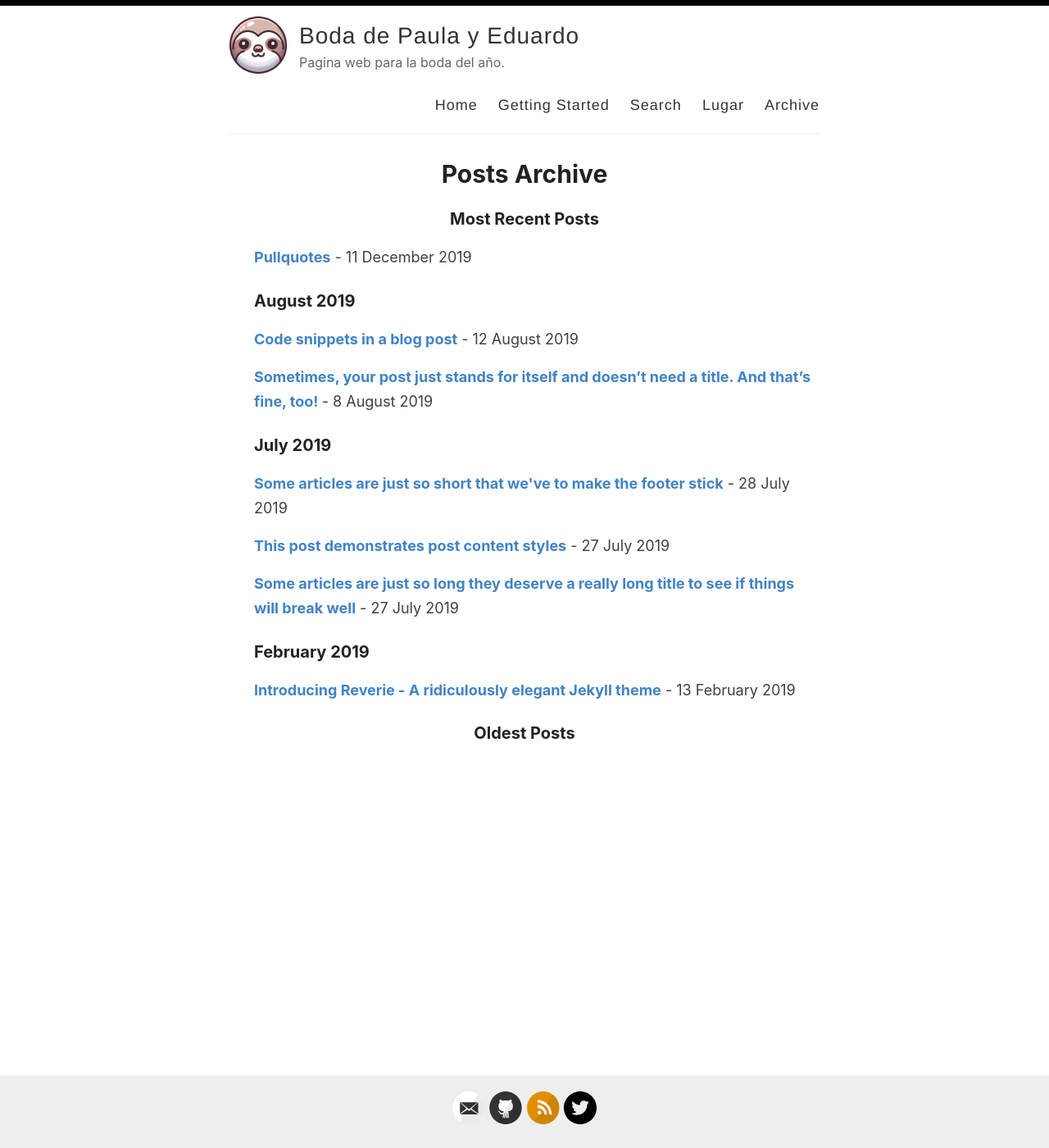
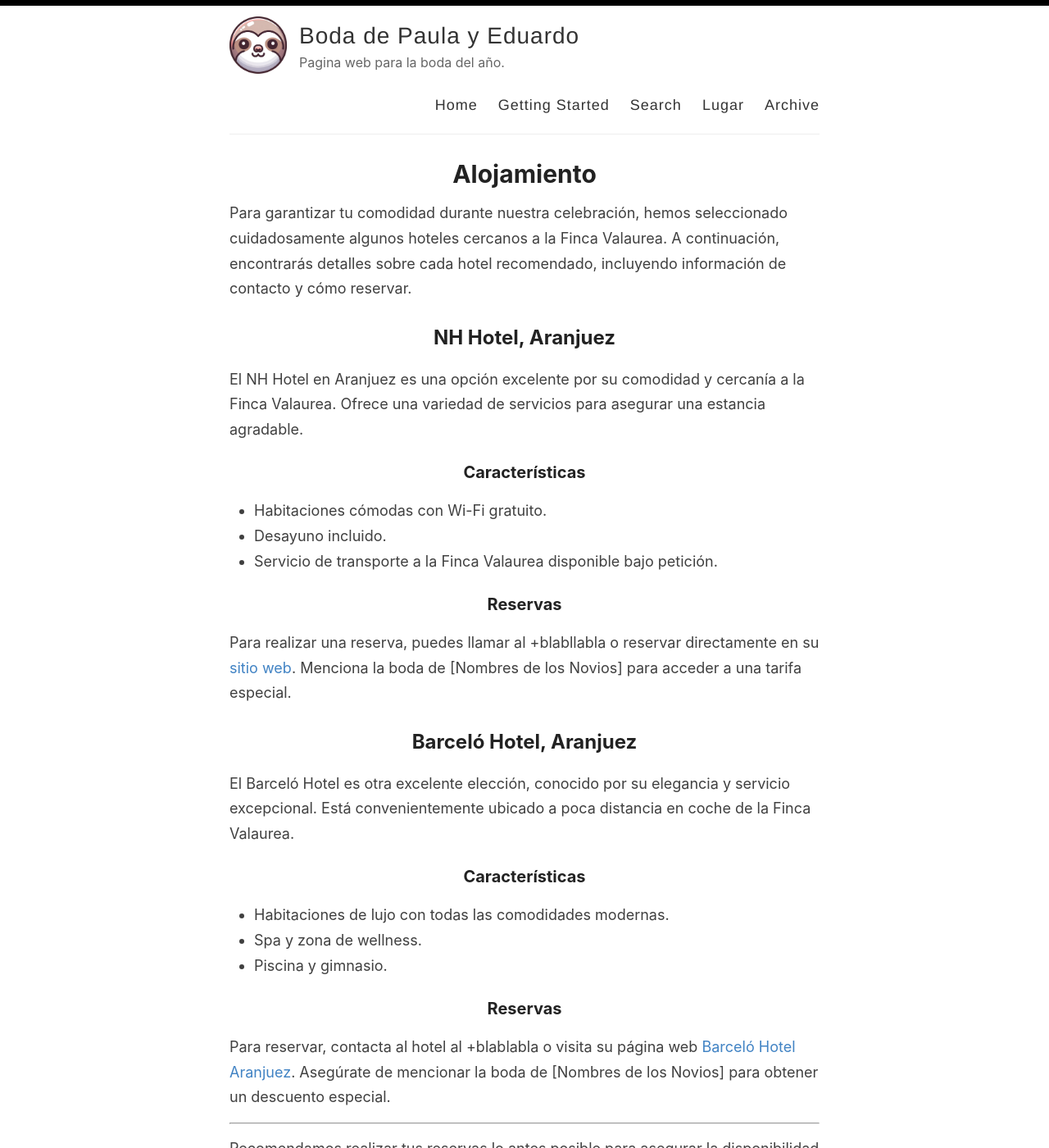
Before and after one commit to boda-paula-y-eduardo/boda-paula-eduardo, a Jekyll site: the page built from _pages/archive.md, in a window 1280 px wide and 1400 px high. Shown: the whole window at 82% size. Built offline with Jekyll 4.4.1, drawn with Linux system fonts in a browser that asks for light colours; some of the changed text lies outside the part shown.

Commit message:
Update archive.md

```diff
--- a/_pages/archive.md
+++ b/_pages/archive.md
@@ -1,33 +1,35 @@
 ---
 layout: page
-permalink: /archive/
-title: Posts Archive
+title: Alojamiento
+permalink: /alojamiento/
 ---
 
+Para garantizar tu comodidad durante nuestra celebración, hemos seleccionado cuidadosamente algunos hoteles cercanos a la Finca Valaurea. A continuación, encontrarás detalles sobre cada hotel recomendado, incluyendo información de contacto y cómo reservar.
 
-<div id="archives">
-  <section id="archive">
-     <h3>Most Recent Posts</h3>
-      {%for post in site.posts %}
-      {% unless post.next %}
-      <ul class="this">
-          {% else %}
-          {% capture month %}{{ post.date | date: '%B %Y' }}{% endcapture %}
-          {% capture nmonth %}{{ post.next.date | date: '%B %Y' }}{% endcapture %}
-          {% capture year %}{{ post.date | date: '%Y' }}{% endcapture %}
-          {% capture nyear %}{{ post.next.date | date: '%Y' }}{% endcapture %}
-          {% if year != nyear %}
-      </ul>
-      <h2 style="text-align:left;">{{ post.date | date: '%Y' }}</h2>
-      <ul class="past">
-          {% endif %}
-          {% if month != nmonth %}
-          <h3 style="text-align:left;">{{ post.date | date: '%B %Y' }}</h3>
-          {% endif %}
-          {% endunless %}
-          <p><b><a href="{{ site.baseurl }}{{ post.url }}">{% if post.title and post.title != "" %}{{post.title}}{% else %}{{post.excerpt |strip_html}}{%endif%}</a></b> - {% if post.date and post.date != "" %}{{ post.date | date: "%e %B %Y" }}{%endif%}</p>
-          {% endfor %}
-      </ul>
-    <h3>Oldest Posts</h3>
-  </section>
-</div>
+## NH Hotel, Aranjuez
+
+El NH Hotel en Aranjuez es una opción excelente por su comodidad y cercanía a la Finca Valaurea. Ofrece una variedad de servicios para asegurar una estancia agradable.
+
+### Características
+- Habitaciones cómodas con Wi-Fi gratuito.
+- Desayuno incluido.
+- Servicio de transporte a la Finca Valaurea disponible bajo petición.
+
+### Reservas
+Para realizar una reserva, puedes llamar al +blabllabla o reservar directamente en su [sitio web](https://www.nh-hoteles.es). Menciona la boda de [Nombres de los Novios] para acceder a una tarifa especial.
+
+## Barceló Hotel, Aranjuez
+
+El Barceló Hotel es otra excelente elección, conocido por su elegancia y servicio excepcional. Está convenientemente ubicado a poca distancia en coche de la Finca Valaurea.
+
+### Características
+- Habitaciones de lujo con todas las comodidades modernas.
+- Spa y zona de wellness.
+- Piscina y gimnasio.
+
+### Reservas
+Para reservar, contacta al hotel al +blablabla o visita su página web [Barceló Hotel Aranjuez](https://www.barcelo.com). Asegúrate de mencionar la boda de [Nombres de los Novios] para obtener un descuento especial.
+
+---
+
+Recomendamos realizar tus reservas lo antes posible para asegurar la disponibilidad y las tarifas especiales. Si tienes alguna pregunta o necesitas ayuda con tu alojamiento, no dudes en contactarnos.
```
